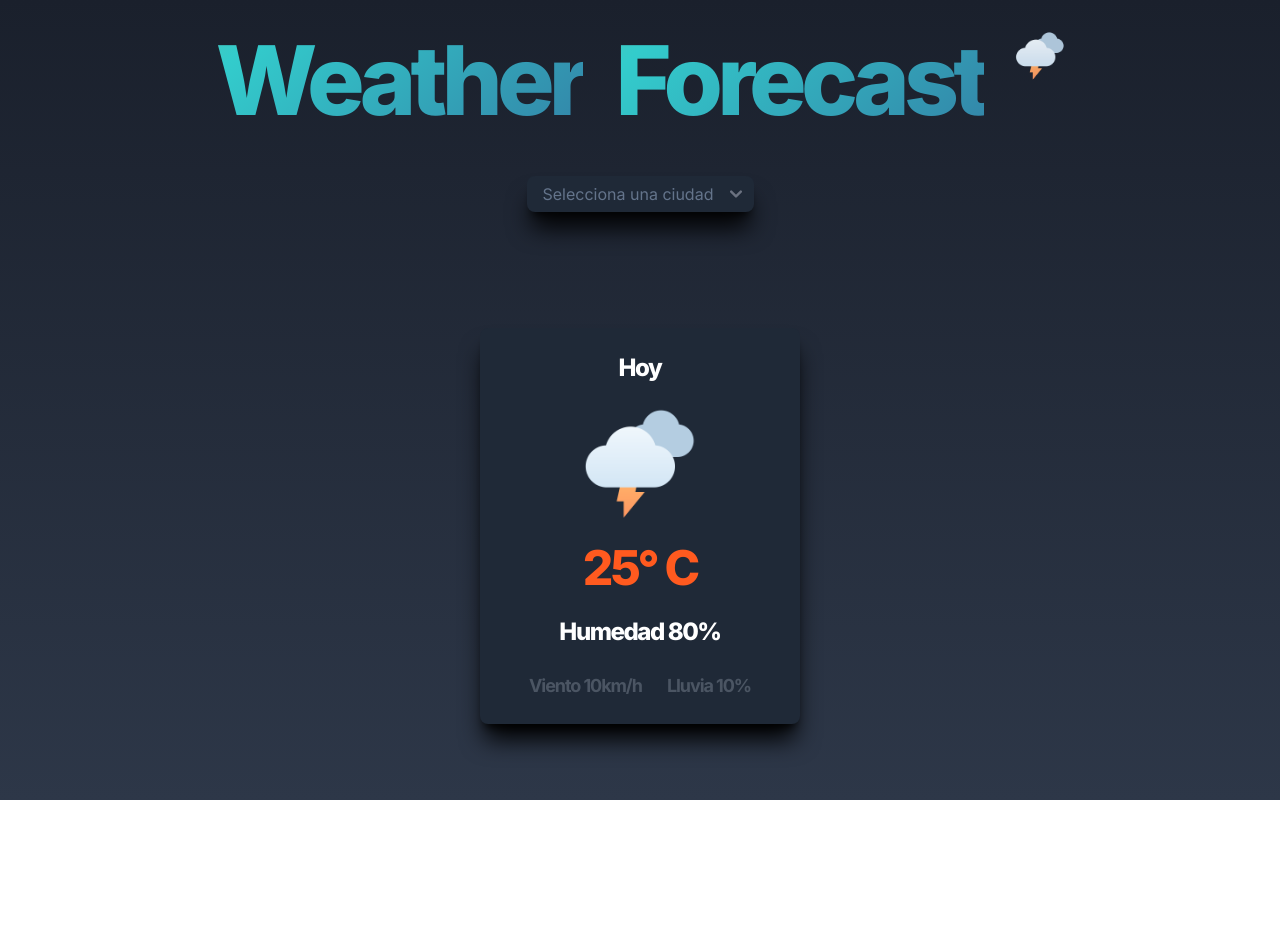
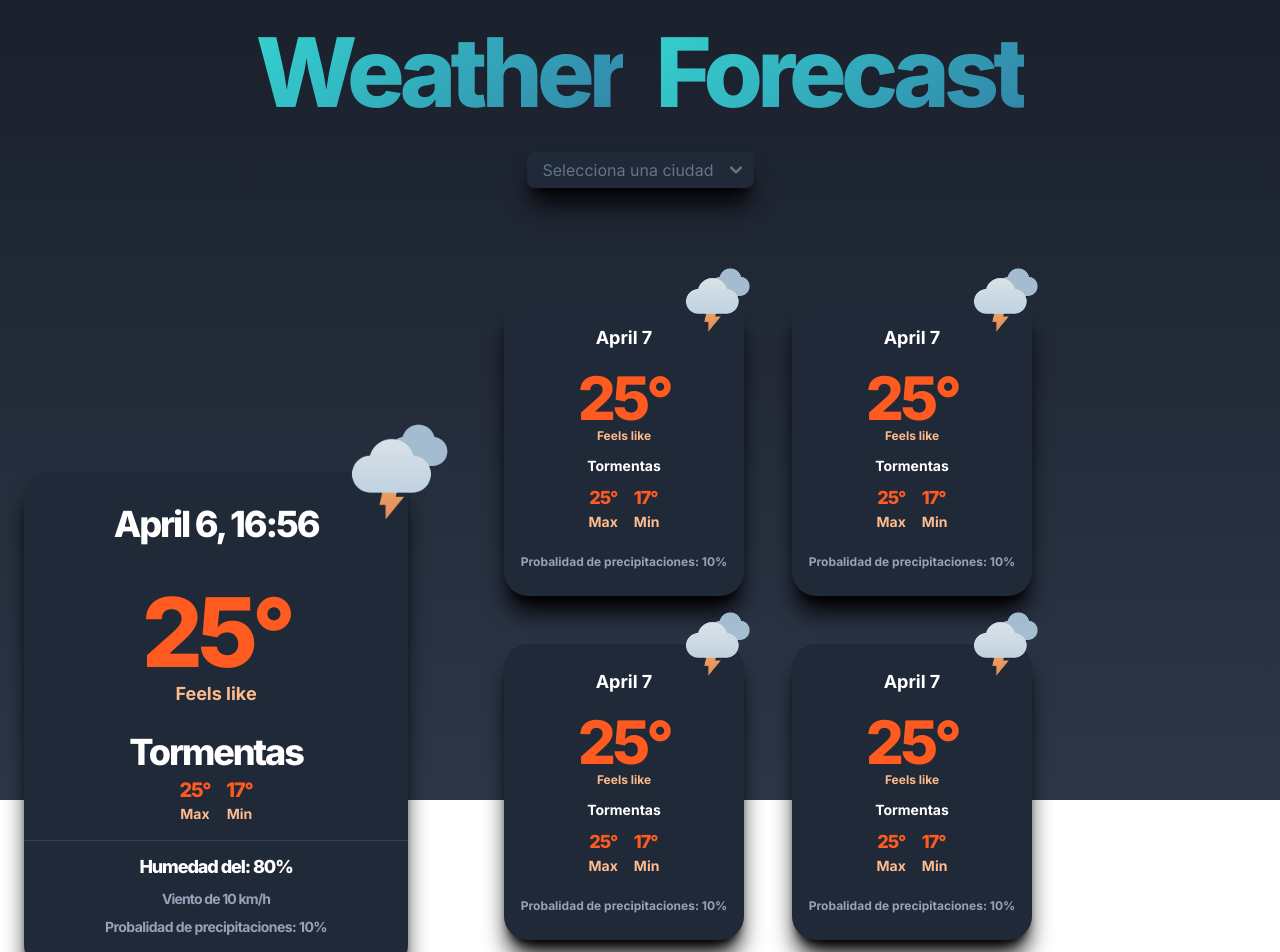
Before and after one commit to FavioMagallanes/weather-forecast, a React (Create React App) app: page / in a window 1280 px wide. Shown: the top 952 px of the page. Before the commit the page ends 800 px from the top, so only its background shows below. Built offline with nearby package versions, Linux system fonts and the light colour scheme.

Commit message:
Add CurrentForecastCard,UpcomingForecast and update styles

```diff
--- a/src/App.tsx
+++ b/src/App.tsx
@@ -1,17 +1,28 @@
-import { Dropdown } from './components/Dropdown';
-import { Forecastcard } from './components/Forecastcard';
-import { HomeTitle } from './components/Hometitle';
+import {
+  CurrentForecastCard,
+  Dropdown,
+  HomeTitle,
+  UpcomingForecast,
+} from './components';
 
 const App = (): JSX.Element => {
   return (
-    <div>
-      <HomeTitle />
-      <div className="flex flex-col items-center mt-4 gap-12">
-        <div className="mb-2">
-          <Dropdown />
+    <div className="container">
+      <div className="flex flex-col items-center">
+        <HomeTitle />
+        <Dropdown />
+      </div>
+      <div className="flex items-center mt-16  gap-12">
+        <div className="mb-36">
+          <CurrentForecastCard />
         </div>
-        <div>
-          <Forecastcard />
+        <div className="flex flex-wrap">
+          <UpcomingForecast />
+          <UpcomingForecast />
+          <UpcomingForecast />
+          <UpcomingForecast />
+          <UpcomingForecast />
+          <UpcomingForecast />
         </div>
       </div>
     </div>
--- /dev/null
+++ b/src/components/CurrentForecastCard/CurrentForecastCard.tsx
@@ -0,0 +1,72 @@
+import thunder from '../../assets/iconos/thunder.png';
+
+const CurrentForecastCard = (): JSX.Element => {
+  return (
+    <div className="bg-effect">
+      <div className="bg-gray-800 rounded-3xl shadow-xl w-96 py-8 shadow-black">
+        <div>
+          <h2 className="text-white text-4xl font-extrabold tracking-[-.06em] text-center">
+            April 6, 16:56
+          </h2>
+        </div>
+
+        <div className="flex justify-center items-center gap-8 mt-4 relative">
+          <div className="mt-6">
+            <p className="text-8xl text-orange-500 font-extrabold tracking-[-.06em] text-center">
+              25°
+            </p>
+            <h2 className="text-orange-300 text-lg font-bold text-center">
+              Feels like
+            </h2>
+          </div>
+          <div className="mt-6 flex justify-center items-center absolute top-[-160px] -right-10">
+            <img className="h-24 w-24 thunder" src={thunder} alt="thunder" />
+          </div>
+        </div>
+        <div>
+          <h2 className="text-white title text-4xl font-extrabold tracking-[-.06em] text-center mt-6 -mb-3">
+            Tormentas
+          </h2>
+        </div>
+        <div className="flex justify-center items-center gap-4 mt-4">
+          <div>
+            <span className="text-xl text-orange-500 font-extrabold tracking-[-.06em] text-center">
+              25°
+            </span>
+            <h2 className="text-orange-300 text-sm font-bold text-center">
+              Max
+            </h2>
+          </div>
+          <div>
+            <span className="text-xl text-orange-500 font-extrabold tracking-[-.06em] text-center">
+              17°
+            </span>
+            <h2 className="text-orange-300 text-sm font-bold text-center">
+              Min
+            </h2>
+          </div>
+        </div>
+        <div className="flex flex-col">
+          <hr className="border-0 h-px mt-4 bg-slate-700" />
+          <div>
+            <h2 className="text-white title text-lg font-extrabold tracking-[-.06em] text-center mt-3">
+              Humedad del: 80%
+            </h2>
+          </div>
+          <div>
+            <h2 className="text-slate-400 title text-sm font-bold tracking-[-.06em] text-center mt-2">
+              Viento de 10 km/h
+            </h2>
+          </div>
+          <div>
+            <h2 className="text-slate-400 title text-sm font-bold tracking-[-.04em] text-center mt-2">
+              Probalidad de precipitaciones: 10%
+            </h2>
+          </div>
+        </div>
+      </div>
+    </div>
+  );
+};
+
+export default CurrentForecastCard;
--- a/src/components/Dropdown/Dropdown.tsx
+++ b/src/components/Dropdown/Dropdown.tsx
@@ -6,7 +6,7 @@ const Dropdown = (): JSX.Element => {
     { value: '4', label: 'Roma' },
   ];
   return (
-    <div className="relative mt-2 bg-effect">
+    <div className="mt-2 bg-effect">
       <select className="focus:shadow-outline cursor-pointer appearance-none rounded-lg border-none bg-gray-800 py-2 px-4 pr-8 leading-tight text-slate-500 shadow-xl focus:outline-none shadow-black focus:border-transparent">
         <option
           className="text-sm text-slate-400"
--- a/src/components/Dropdown/index.ts
+++ /dev/null
@@ -1 +0,0 @@
-export { default as Dropdown } from './Dropdown';
--- a/src/components/Forecastcard/Forecastcard.tsx
+++ /dev/null
@@ -1,42 +0,0 @@
-import thunder from '../../assets/iconos/thunder.png';
-
-const Forecastcard = (): JSX.Element => {
-  return (
-    <div className="bg-effect">
-      <div className="bg-gray-800 rounded-lg shadow-xl w-96 max-w-xs p-6 shadow-black">
-        <div>
-          <h2 className="text-white title text-2xl font-extrabold tracking-[-.06em] text-center">
-            Hoy
-          </h2>
-        </div>
-        <div className="mt-6 flex justify-center items-center">
-          <img className="h-28 w-28" src={thunder} alt="thunder" />
-        </div>
-        <div>
-          <h2 className="text-orange-500 title text-5xl font-extrabold tracking-[-.06em] text-center mt-6">
-            25° C
-          </h2>
-        </div>
-        <div>
-          <h2 className="text-white title text-2xl font-extrabold tracking-[-.06em] text-center mt-6">
-            Humedad 80%
-          </h2>
-        </div>
-        <div className="flex items-center justify-evenly">
-          <div>
-            <h2 className="text-gray-600 title text-lg font-bold tracking-[-.06em] text-center mt-6">
-              Viento 10km/h
-            </h2>
-          </div>
-          <div>
-            <h2 className="text-gray-600 title text-lg font-bold tracking-[-.06em] text-center mt-6">
-              Lluvia 10%
-            </h2>
-          </div>
-        </div>
-      </div>
-    </div>
-  );
-};
-
-export default Forecastcard;
--- a/src/components/Forecastcard/index.ts
+++ /dev/null
@@ -1 +0,0 @@
-export { default as Forecastcard } from './Forecastcard';
--- a/src/components/Hometitle/HomeTitle.tsx
+++ b/src/components/Hometitle/HomeTitle.tsx
@@ -1,8 +1,6 @@
-import thunder from '../../assets/iconos/thunder.png';
-
 const HomeTitle = (): JSX.Element => {
   return (
-    <div className="flex gap-8 justify-center">
+    <div className="flex gap-8 justify-center mt-6">
       <div className="gradient-text">
         <span className="text-white title text-8xl font-extrabold tracking-[-.06em] text-center">
           Weather
@@ -13,11 +11,6 @@ const HomeTitle = (): JSX.Element => {
           Forecast
         </span>
       </div>
-      <div>
-        <div className="thunder">
-          <img className="h-12 w-12" src={thunder} alt="thunder" />
-        </div>
-      </div>
     </div>
   );
 };
--- a/src/components/Hometitle/index.ts
+++ /dev/null
@@ -1 +0,0 @@
-export { default as HomeTitle } from './HomeTitle';
--- /dev/null
+++ b/src/components/UpcomingForecast/UpcomingForecast.tsx
@@ -0,0 +1,56 @@
+import thunder from '../../assets/iconos/thunder.png';
+
+const UpcomingForecast = (): JSX.Element => {
+  return (
+    <div className="bg-effect">
+      <div className="flex w-60 flex-col items-center  rounded-3xl bg-gray-800 py-6 px-4 shadow-xl shadow-black">
+        <p className="text-white font-bold -mb-3 text-lg">April 7</p>
+        <div className="flex justify-center items-center gap-8 mt-1 mb-3 relative">
+          <div className="mt-6">
+            <p className="text-6xl text-orange-500 font-extrabold tracking-[-.06em] text-center">
+              25°
+            </p>
+            <h2 className="text-orange-300 text-xs text-center font-bold">
+              Feels like
+            </h2>
+          </div>
+          <div className="mt-6 flex justify-center items-center absolute top-[-100px] -right-20">
+            <img className="h-16 w-16 thunder" src={thunder} alt="thunder" />
+          </div>
+        </div>
+        <div className="flex flex-col items-center">
+          <p className="mb-1 font-roboto font-bold text-white text-sm">
+            Tormentas
+          </p>
+          <div className="flex flex-col items-center">
+            <div className="flex justify-center items-center gap-4 mt-1">
+              <div>
+                <p className="text-lg text-orange-500 font-extrabold tracking-[-.06em] text-center">
+                  25°
+                </p>
+                <h2 className="text-orange-300 text-sm font-bold text-center">
+                  Max
+                </h2>
+              </div>
+              <div>
+                <span className="text-lg text-orange-500 font-extrabold tracking-[-.06em] text-center">
+                  17°
+                </span>
+                <h2 className="text-orange-300 text-sm font-bold text-center">
+                  Min
+                </h2>
+              </div>
+            </div>
+            <div className="mt-4">
+              <small className="text-slate-400 title text-xs font-bold text-center">
+                Probalidad de precipitaciones: 10%
+              </small>
+            </div>
+          </div>
+        </div>
+      </div>
+    </div>
+  );
+};
+
+export default UpcomingForecast;
--- /dev/null
+++ b/src/components/index.ts
@@ -0,0 +1,4 @@
+export { default as CurrentForecastCard } from './CurrentForecastCard/CurrentForecastCard';
+export { default as Dropdown } from './Dropdown/Dropdown';
+export { default as HomeTitle } from './Hometitle/HomeTitle';
+export { default as UpcomingForecast } from './UpcomingForecast/UpcomingForecast';
--- a/src/index.css
+++ b/src/index.css
@@ -5,13 +5,13 @@
 
 :root {
   font-family: 'Inter', sans-serif;
-  height: 100vh;
 }
 
 body {
   background: linear-gradient(to bottom, #1a202c, #2d3748);
   background-repeat: no-repeat;
   background-size: cover;
+  height: 100vh;
 }
 
 @keyframes gradient {
@@ -26,10 +26,11 @@ body {
   }
 }
 
+@layer utilities {
   .gradient-text {
     background: linear-gradient(-45deg, #336699, #33cccc, #ff9933, #ff6600);
     background-size: 400% 400%;
-  -webkit-background-clip: text;
+    background-clip: text;
     -webkit-text-fill-color: transparent;
     animation: gradient 15s ease infinite;
   }
@@ -46,7 +47,9 @@ body {
       opacity: 1;
     }
   }
+}
 
+@layer utilities {
   /* Aplica la animación de parpadeo al elemento .storm-icon */
   .storm-icon {
     animation: blink 2s ease-in-out infinite;
@@ -91,10 +94,13 @@ body {
       transform: scale(1);
     }
   }
+}
 
+@layer utilities {
   /* Aplica la animación de trueno al elemento .thunder */
   .thunder {
     animation: thunder 5s linear infinite;
+  }
 }
 
 select:focus {
@@ -103,8 +109,9 @@ select:focus {
   box-shadow: none;
 }
 
+@layer utilities {
   .bg-effect {
-  height: 6em;
+    height: 100%;
     padding: 1.5em;
     will-change: filter;
     transition: filter 300ms;
@@ -112,3 +119,4 @@ select:focus {
   .bg-effect:hover {
     filter: drop-shadow(0 0 2em #646cffaa);
   }
+}
--- a/src/index.tsx
+++ b/src/index.tsx
@@ -10,8 +10,6 @@ const root = ReactDOM.createRoot(
 );
 root.render(
   <React.StrictMode>
-    <main className="container p-8">
-      <App />
-    </main>
+    <App />
   </React.StrictMode>
 );
```
Lines whose indentation alone changed are shown as unchanged.
